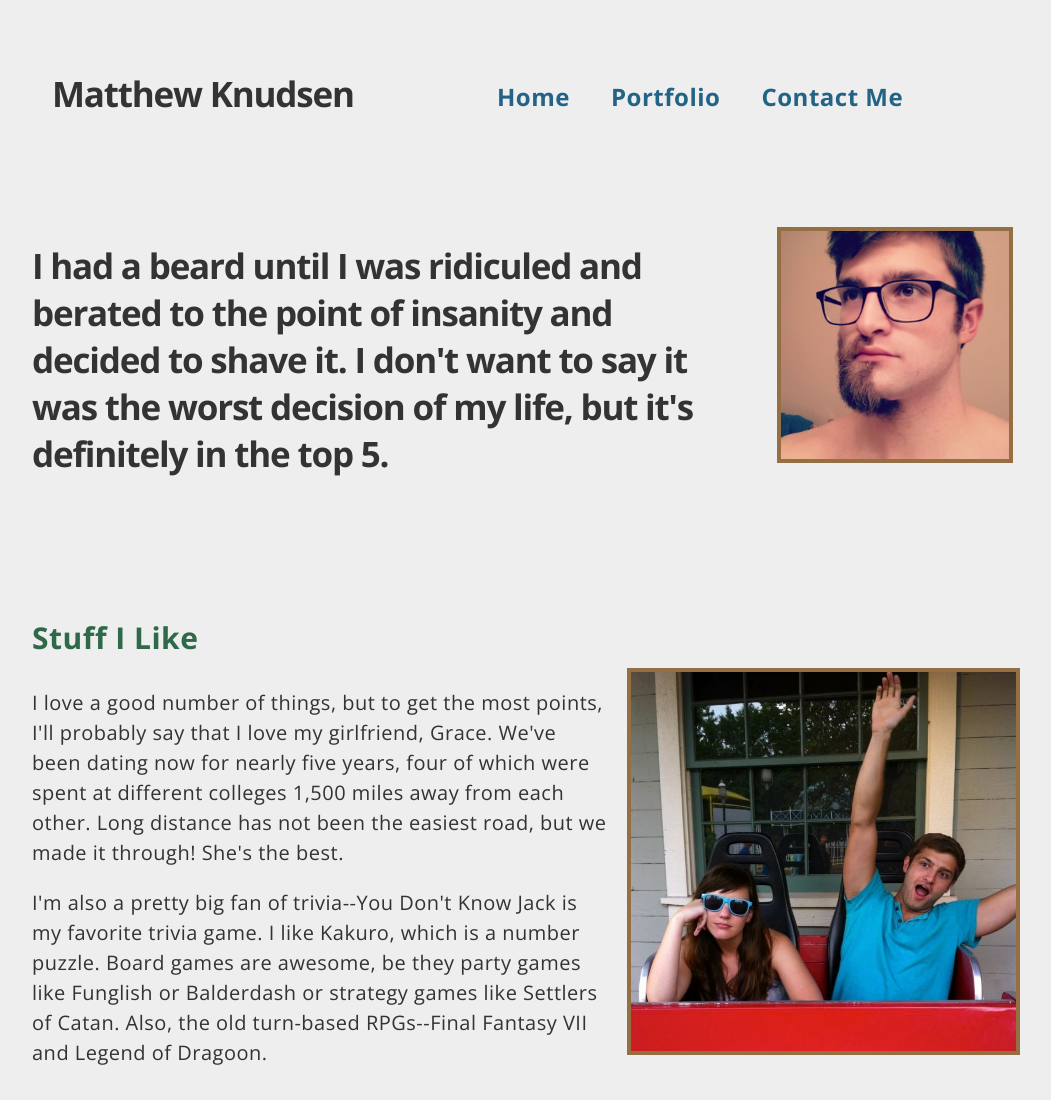
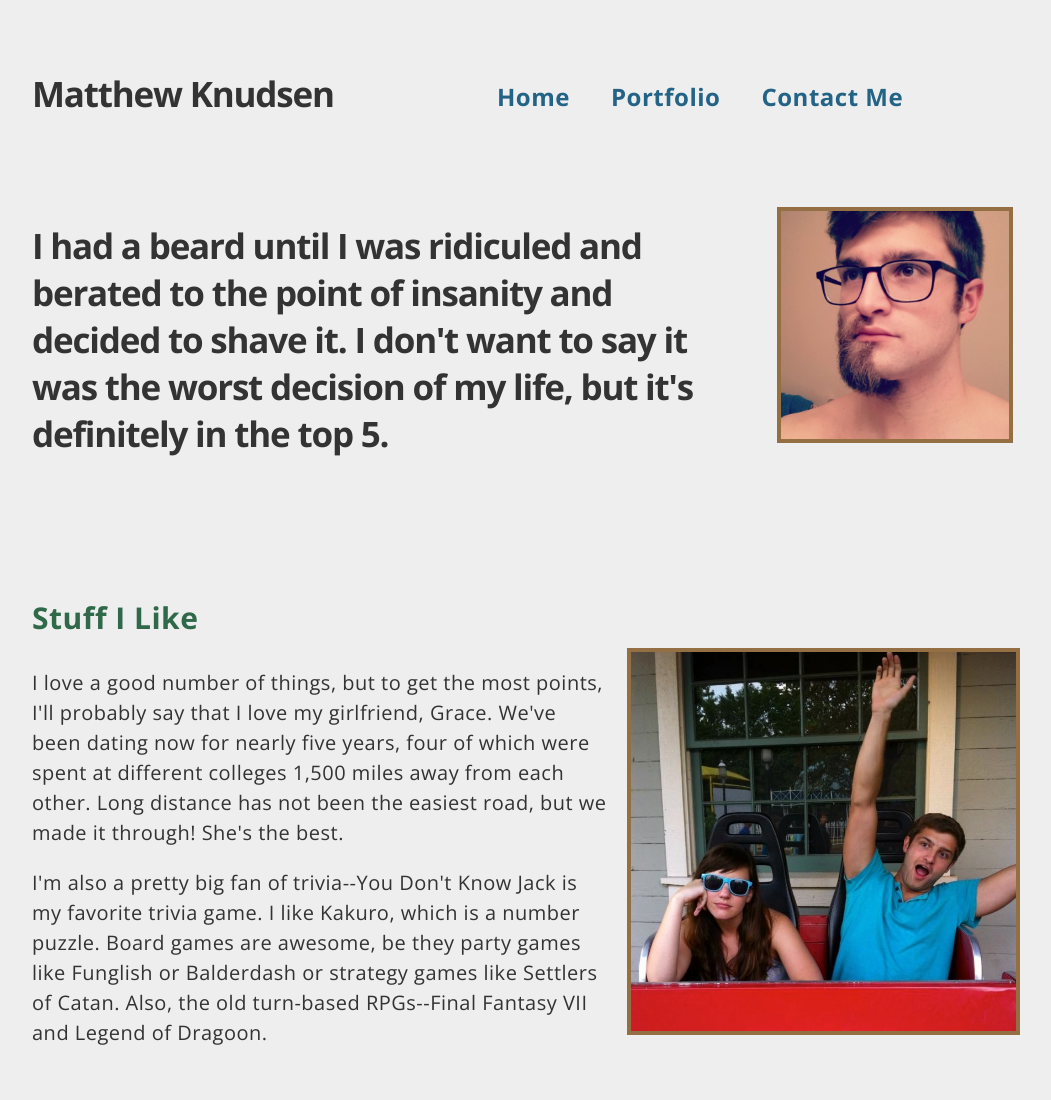
Before and after one commit to mknudsen01/responsive_personal_site, a plain HTML site: page index.html in a window 1280 px wide. Shown: the top 1100 px of the page, without its empty margins (108-1159 px from the left). Drawn offline with nearby package versions, Linux system fonts and the light colour scheme.

Commit message:
finish fluid foundation

```diff
--- a/css/style.css
+++ b/css/style.css
@@ -10,6 +10,10 @@ a {
   color: #236386;
   text-decoration: none;
   font-weight: bold;
+}
+
+a:hover{
+  color: #2D4D5E;
 }
 
 p {
@@ -25,13 +29,27 @@ h2 {
   color: #2F694A;
 }
 
-#logo h1{
-  margin: 17.283% 0 19.75% 4.94%; /* containter is 405px */
+/* header */
+
+.header{
+  margin-bottom: 6%;
 }
 
-a:hover{
-  color: #2D4D5E;
+#logo h1{
+  margin: 17.283% 0 0 0; /* containter is 405px */
 }
+
+/* introduction */
+
+#intro {
+  margin: 0px 0 10.54% 0;
+}
+
+.text_container{
+  width: 90%;
+}
+
+/* nav */
 
 ul.nav {
   margin: 13.91% 0 13.91% 0;
@@ -54,13 +72,6 @@ ul.nav li a:hover{
   color: #2D4D5E
 }
 
-#intro {
-  margin: 0px 0 10.54% 0;
-}
-
-.text_container{
-  width: 90%;
-}
 /* images */
 
 .portrait img {
@@ -86,6 +97,8 @@ ul.nav li a:hover{
   margin-top: 6.476%;
 }
 
+/* footer */
+
 #copyright {
   border-top: 8px solid #946F43;
   padding: 1.0% 0;
--- a/index.html
+++ b/index.html
@@ -10,6 +10,7 @@
 </head>
 <body>
   <div class="container clearfix">
+    <div class="header grid_12">
       <div class="grid_5" id="logo">
         <h1>Matthew Knudsen</h1>
       </div>
@@ -19,6 +20,7 @@
           <li><a href="portfolio/portfolio.html">Portfolio</a></li>
           <li class="last"><a href="#connect">Contact Me</a></li>
         </ul>
+      </div>
     </div>
     <div id="intro" class="grid_9">
       <div class="text_container">
```
Lines whose indentation alone changed are shown as unchanged.
